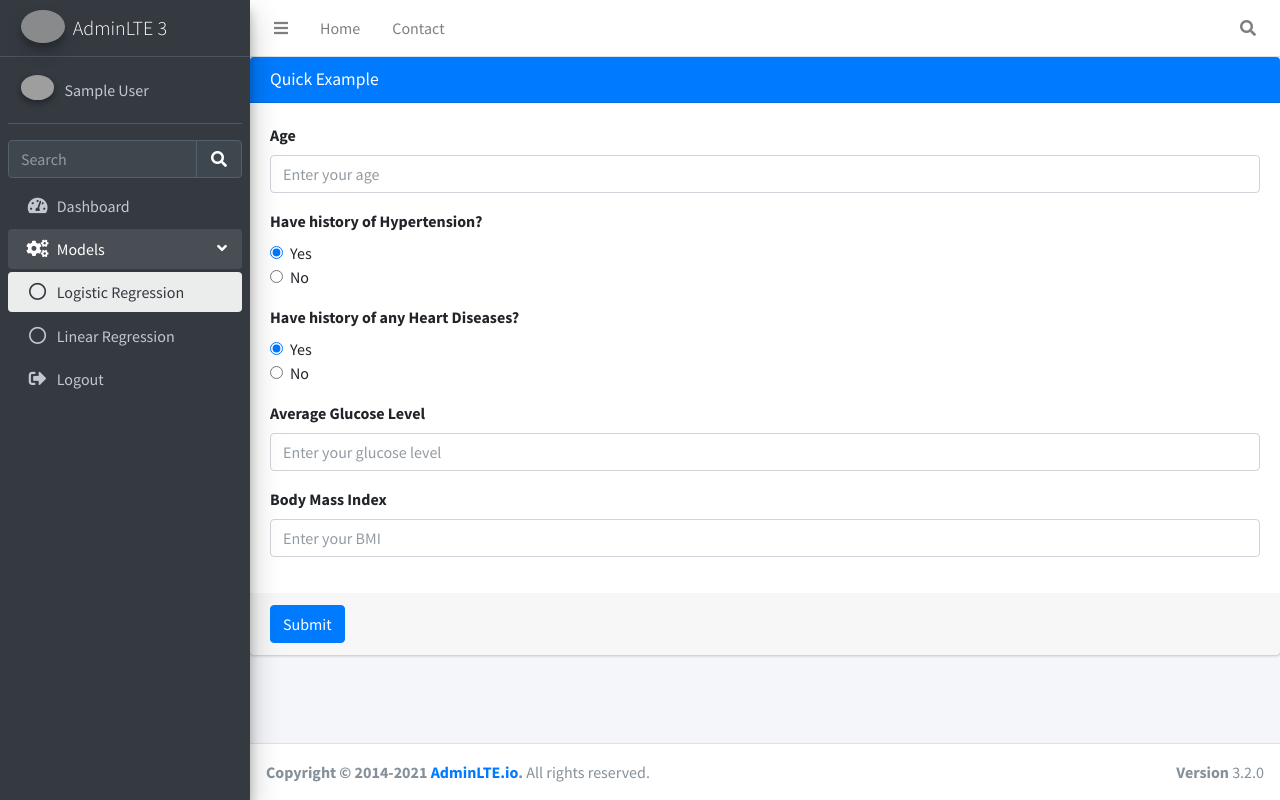
After one commit to Dioteng/ml-models-webapp, a Flask app: page /logistic in a window 1280 px wide. The commit adds this page. Run offline with Flask 3, Linux system fonts and the light colour scheme; the visitor is signed in with stand-in values (Sample User, id 1); parts of the project's set-up code (start-up, migrations or seed data) failed here and were passed over; some libraries are stand-ins or nearby versions; grey boxes are pictures that could not be loaded.

Commit message:
ML models integrated

```diff
--- a/app.py
+++ b/app.py
@@ -1,9 +1,16 @@
 from flask import Flask, render_template, request, redirect, url_for, session
 from flask_bcrypt import Bcrypt
 from werkzeug.utils import secure_filename
+import re
+import pickle
+from models import db, Users
 
-import re
-from models import db, Users
+# Load the trained model and scaler from their pickle files
+with open('static/ml_models/logistic_regression.pkl', 'rb') as file:
+    model = pickle.load(file)
+
+with open('static/ml_models/linear_regression.pkl', 'rb') as file:
+    model = pickle.load(file)
 
 app = Flask(__name__)
 
@@ -16,6 +23,10 @@ db.init_app(app)
 
 with app.app_context():
     db.create_all()
+
+@app.route("/")
+def home():
+    return render_template("login.html")
 
 @app.route('/register', methods =['GET', 'POST'])
 def register():
@@ -85,5 +96,63 @@ def logout():
     session.pop('email', None)
     return redirect(url_for('login'))
 
+# Prediction functions and routes
+@app.route("/logistic", methods =['GET', 'POST'])
+def logistic():
+    if 'loggedin' in session:
+        return render_template("/predict/logistic.html")
+    return redirect(url_for('login'))
+
+@app.route("/logistic_predict", methods =['GET', 'POST'])
+def logistic_predict():
+    if 'loggedin' in session:
+        if request.method == 'POST':
+            # Get the data from the POST request.
+            Age = int(request.form['age'])
+            Hypertension = int(request.form['hypertension'])
+            Heart_Disease = int(request.form['heartdisease'])
+            Glucose = float(request.form['glucose'])
+            BMI = float(request.form['bmi'])
+
+            # Store the inputs to the model then predict
+            prediction = model.predict([[Age, Hypertension, Heart_Disease, Glucose, BMI]])
+
+            # For Checking the output
+            # print(prediction)
+
+            # Check if the prediction is 1 or 0
+            if prediction[0] == 1:
+                return render_template('/predict/logistic.html', prediction_text='The patient will likely to have stroke 😟')
+            else:
+                return render_template('/predict/logistic.html', prediction_text='The patient will not likely to have stroke 😃')
+        return redirect(url_for('logistic'))
+
+@app.route("/linear", methods =['GET', 'POST'])
+def linear():
+    if 'loggedin' in session:
+        return render_template("/predict/linear.html")
+    return redirect(url_for('login'))
+
+@app.route("/linear_predict", methods =['GET', 'POST'])
+def linear_predict():
+    if 'loggedin' in session:
+        if request.method == 'POST':
+            # Get the data from the POST request.
+            Age = int(request.form['age'])
+            SysBP = float(request.form['sysBP'])
+            DiaBP = float(request.form['diaBP'])
+            BMI = float(request.form['bmi'])
+            HeartRate = int(request.form['heartRate'])
+            Glucose = float(request.form['glucose'])
+
+            # Store the inputs to the model then predict
+            prediction = model.predict([[Age, SysBP, DiaBP, BMI, HeartRate, Glucose]])
+
+            # Print output
+            # print(prediction)
+
+            return render_template('/predict/linear.html', prediction_text='The total cholesterol of the patient is {:.2f}'.format(prediction[0]))
+        return redirect(url_for('linear'))
+
 if __name__ == "__main__":
     app.run(debug=True)
--- a/templates/layout.html
+++ b/templates/layout.html
@@ -11,6 +11,8 @@
   <link rel="stylesheet" href="{{ url_for('static',filename='plugins/fontawesome-free/css/all.min.css') }}">
   <!-- Ionicons -->
   <link rel="stylesheet" href="https://code.ionicframework.com/ionicons/2.0.1/css/ionicons.min.css">
+  <!-- SwweetAlert2 -->
+  <script src="https://cdn.jsdelivr.net/npm/sweetalert2@10"></script>
   <!-- iCheck -->
   <link rel="stylesheet" href="{{ url_for('static',filename='plugins/icheck-bootstrap/icheck-bootstrap.min.css') }}">
   <!-- Theme style -->
@@ -103,18 +105,40 @@
             <ul class="nav nav-pills nav-sidebar flex-column" data-widget="treeview" role="menu" data-accordion="false">
             <!-- Add icons to the links using the .nav-icon class
                 with font-awesome or any other icon font library -->
-            <li class="nav-item menu-open">
-                <a href="{{ url_for('dashboard') }}" class="nav-link active">
+            <li class="nav-item">
+                <a href="{{ url_for('dashboard') }}" class="nav-link">
                 <i class="nav-icon fas fa-tachometer-alt"></i>
                 <p>
                     Dashboard
-                    <i class="right fas fa-angle-left"></i>
                 </p>
                 </a>
             </li>
+            <li class="nav-item menu-open">
+                <a href="#" class="nav-link">
+                  <i class="nav-icon fas fa-cogs"></i>
+                  <p>
+                    Models
+                    <i class="right fas fa-angle-left"></i>
+                  </p>
+                </a>
+                <ul class="nav nav-treeview">
+                    <li class="nav-item">
+                        <a href="{{ url_for('logistic') }}" class="nav-link active">
+                          <i class="far fa-circle nav-icon"></i>
+                          <p>Logistic Regression</p>
+                        </a>
+                      </li>
+                      <li class="nav-item">
+                        <a href="{{ url_for('linear') }}" class="nav-link">
+                          <i class="far fa-circle nav-icon"></i>
+                          <p>Linear Regression</p>
+                        </a>
+                      </li>
+                </ul>
+              </li>
             <li class="nav-item">
                 <a href="{{ url_for('logout') }}" class="nav-link">
-                <i class="nav-icon fas fa-th"></i>
+                <i class="nav-icon fas fa-sign-out-alt"></i>
                 <p>
                     Logout
                 </p>
@@ -171,5 +195,15 @@
         });
     });
     </script>
+    <script>
+        {% if prediction_text %}
+            Swal.fire({
+                title: 'Prediction Result',
+                text: '{{ prediction_text }}',
+                icon: 'info',
+                confirmButtonText: 'Okay, e-Doc!'
+            })
+        {% endif %}
+    </script>
 </body>
 </html>
--- /dev/null
+++ b/templates/predict/logistic.html
@@ -0,0 +1,58 @@
+{% extends 'layout.html' %}
+
+{% block body %}
+
+            <!-- general form elements -->
+            <div class="card card-primary">
+              <div class="card-header">
+                <h3 class="card-title">Quick Example</h3>
+              </div>
+              <!-- /.card-header -->
+              <!-- form start -->
+              <form method="post" action="{{ url_for('logistic_predict') }}">
+                <div class="card-body">
+                  <div class="form-group">
+                    <label for="age">Age</label>
+                    <input type="number" class="form-control" id="age" name="age" placeholder="Enter your age">
+                  </div>
+                  <div class="form-group">
+                    <label for="hypertension">Have history of Hypertension?</label>
+                    <div class="form-check">
+                      <input class="form-check-input" type="radio" name="hypertension" id="hypertensionYes" value="1" required checked>
+                      <label class="form-check-label" for="hypertensionYes">Yes</label>
+                    </div>
+                    <div class="form-check">
+                      <input class="form-check-input" type="radio" name="hypertension" id="hypertensionNo" value="0" required>
+                      <label class="form-check-label" for="hypertensionNo">No</label>
+                    </div>
+                  </div>
+                  <div class="form-group">
+                    <label for="heartdisease">Have history of any Heart Diseases?</label>
+                    <div class="form-check">
+                      <input class="form-check-input" type="radio" name="heartdisease" id="heartdiseaseYes" value="1" required checked>
+                      <label class="form-check-label" for="heartdiseaseYes">Yes</label>
+                    </div>
+                    <div class="form-check">
+                      <input class="form-check-input" type="radio" name="heartdisease" id="heartdiseaseNo" value="0" required>
+                      <label class="form-check-label" for="heartdiseaseNo">No</label>
+                    </div>
+                  </div>
+                  <div class="form-group">
+                    <label for="glucose">Average Glucose Level</label>
+                    <input type="number" step="0.1" class="form-control" id="glucose" name="glucose" placeholder="Enter your glucose level">
+                  </div>
+                  <div class="form-group">
+                    <label for="bmi">Body Mass Index</label>
+                    <input type="number" step="0.1" class="form-control" id="bmi" name="bmi" placeholder="Enter your BMI">
+                  </div>
+                </div>
+                <!-- /.card-body -->
+
+                <div class="card-footer">
+                  <button type="submit" class="btn btn-primary text-right">Submit</button>
+                </div>
+              </form>
+            </div>
+            <!-- /.card -->
+
+{% endblock %}
```
Also changed, not shown: templates/predict/linear.html (added, +48 -0 lines), 3 other files.
